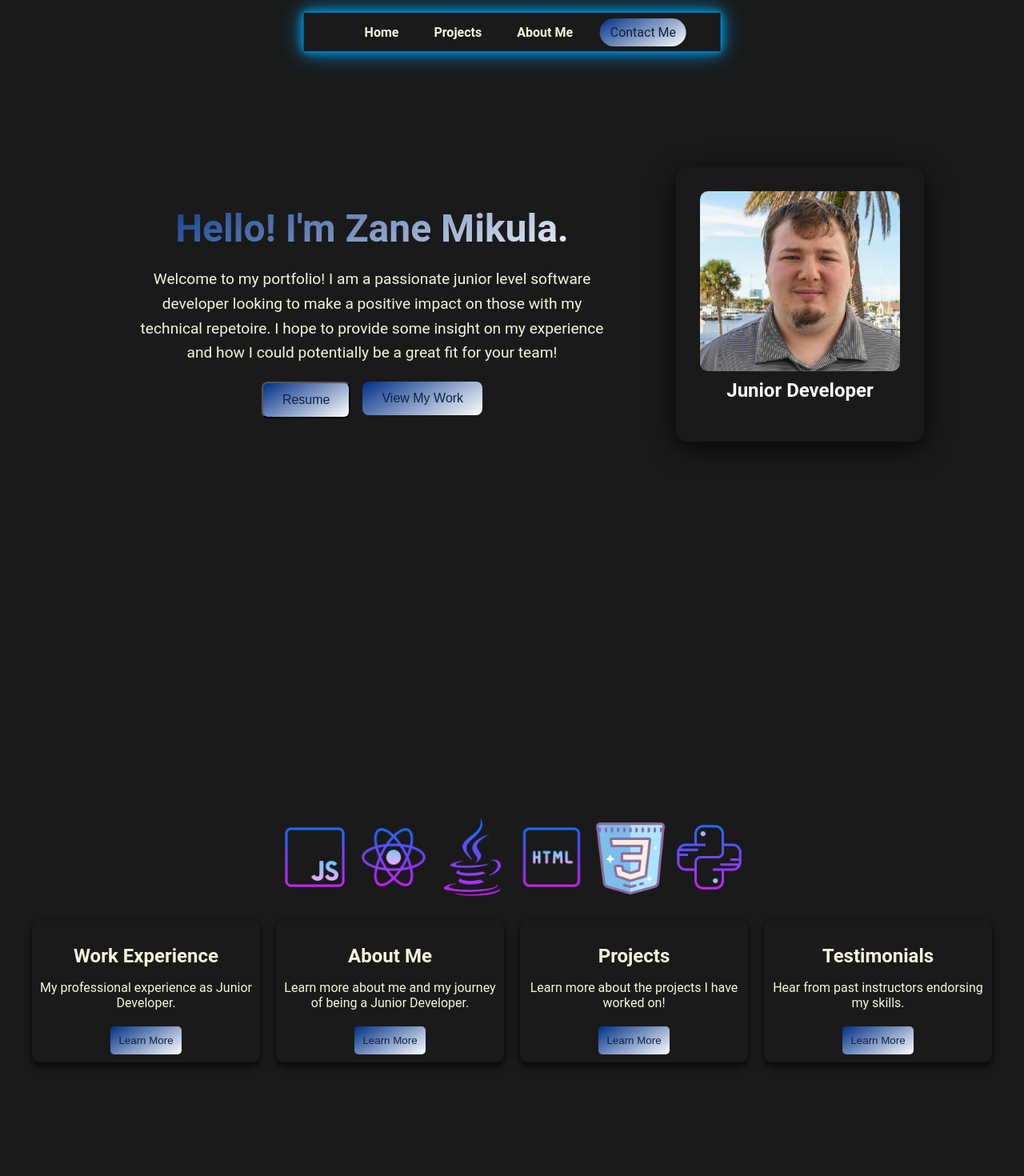
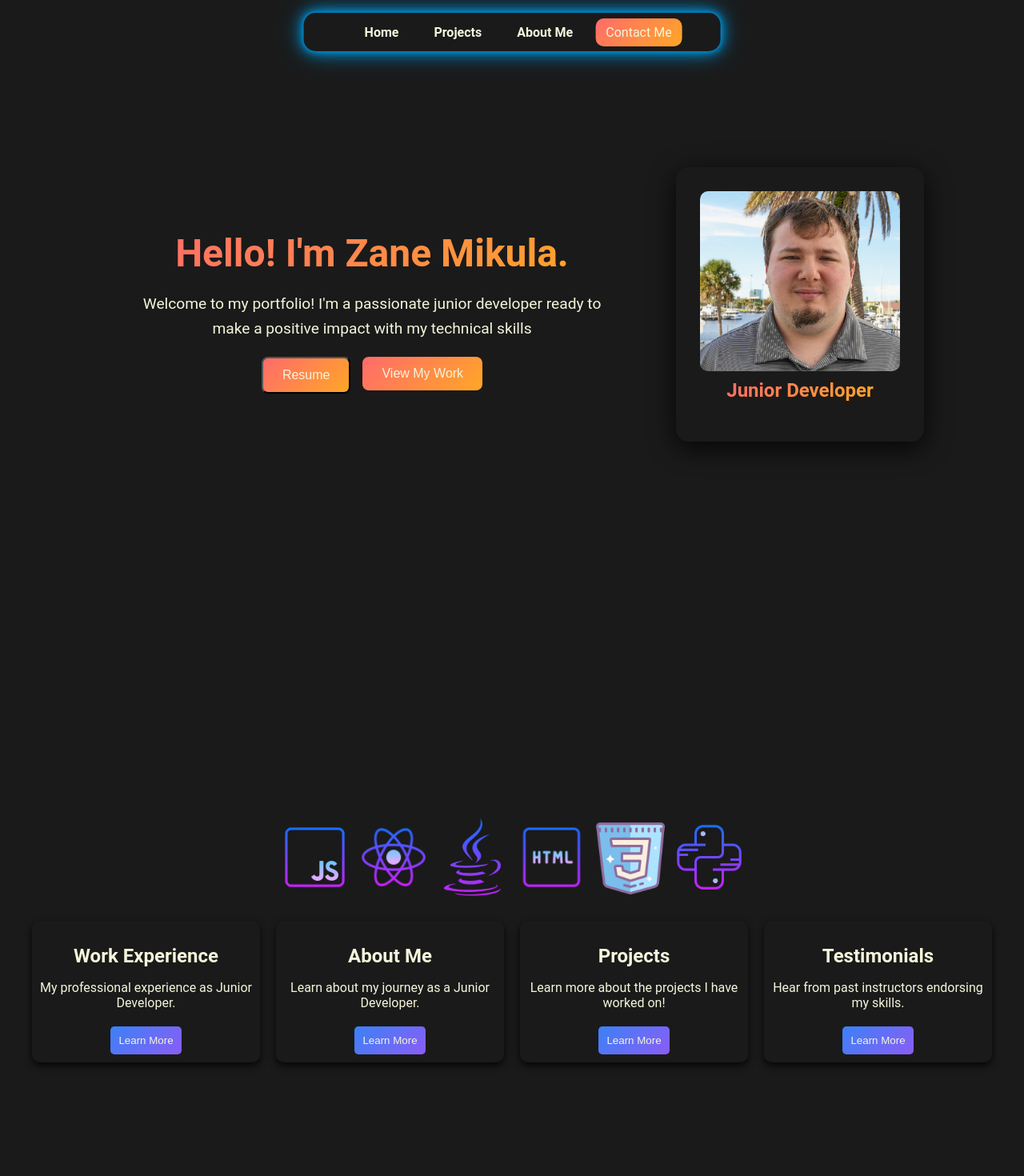
Before and after one commit to mikuza32/websiteportfolio, a React (Create React App) app: page / in a window 1280 px wide. Shown: the top 1470 px of the page at 80% size. Built offline with nearby package versions, Linux system fonts and the light colour scheme; no server answers.

Commit message:
Various UI changes to homepage

```diff
--- a/src/LandingPage/LandingPage.css
+++ b/src/LandingPage/LandingPage.css
@@ -46,7 +46,7 @@ html, body {
 .greeting-desc h1 {
     font-size: 3rem;
     margin: 20px 0;
-    background-image: linear-gradient(150deg, #003087, white);
+    background-image: linear-gradient(135deg, #ff6b6b, #ffa726);
     background-clip: text;
     -webkit-background-clip: text;
     color: transparent;
@@ -84,7 +84,11 @@ html, body {
 }
 
 .personal-img h2 {
-    color: white;
+    background: linear-gradient(135deg, #ff6b6b, #ffa726);
+    background-clip: text;
+    -webkit-background-clip: text;
+    -webkit-text-fill-color: transparent;
+    color: transparent;
     margin: 10px 0 20px 0;
     font-size: 1.5rem;
 }
@@ -98,8 +102,8 @@ html, body {
 }
 
 .view-work-button {
-    background: linear-gradient(150deg, #003087, white);
-    color: #0C2340;
+    background: linear-gradient(135deg, #ff6b6b, #ffa726);
+    color: beige;
     border: none;
     padding: 12px 24px;
     font-size: 1rem;
@@ -115,8 +119,8 @@ html, body {
 }
 
 .download-button {
-    background: linear-gradient(150deg, #003087, white);
-    color: #0C2340;
+    background: linear-gradient(135deg, #ff6b6b, #ffa726);
+    color: beige;
     padding: 12px 24px;
     font-size: 1rem;
     cursor: pointer;
@@ -211,13 +215,13 @@ html, body {
 }
 
 .info-card button {
-    background: linear-gradient(150deg, #003087, white);
+    background: linear-gradient(135deg, #3b82f6, #8b5cf6);
     border: none;
     padding: 10px;
     cursor: pointer;
     border-radius: 5px;
     transition: all 0.3s ease;
-    color: #0C2340;
+    color: beige;
 }
 
 .info-card button:hover {
@@ -322,7 +326,12 @@ html, body {
     width: 100%;
     height: 300px;
     object-fit: cover;
-    border-radius: 2px;
+    border-radius: 20px;
+    transition: transform 0.3s ease;
+}
+
+.project-card img:hover {
+    transform: translateY(-10px);
 }
 
 
--- a/src/LandingPage/LandingPage.jsx
+++ b/src/LandingPage/LandingPage.jsx
@@ -95,9 +95,7 @@ const LandingPage = () => {
                 <section className="greeting-section" id="greeting-section">
                     <div className="greeting-desc" data-aos="fade-down" data-aos-delay="200">
                         <h1>Hello! I'm Zane Mikula.</h1>
-                        <p>Welcome to my portfolio! I am a passionate junior level software developer
-                            looking to make a positive impact on those with my technical repetoire. I hope to provide some insight
-                            on my experience and how I could potentially be a great fit for your team!</p>
+                        <p>Welcome to my portfolio! I'm a passionate junior developer ready to make a positive impact with my technical skills</p>
                         <div className="button-container">
                             <a href="/Zane_Mikula_Junior_Web_Developer.pdf" download>
                                 <button className="download-button">Resume</button>
@@ -135,7 +133,7 @@ const LandingPage = () => {
                         </div>
                         <div className="info-card" data-aos="fade-up" data-aos-delay="100">
                             <h2>About Me</h2>
-                            <p>Learn more about me and my journey of being a Junior Developer.</p>
+                            <p>Learn about my journey as a Junior Developer.</p>
                             <HashLink smooth to="/#aboutMe-section">
                                 <button>Learn More</button>
                             </HashLink>
--- a/src/NavBar/NavBar.css
+++ b/src/NavBar/NavBar.css
@@ -12,7 +12,7 @@
     z-index: 1000;
     max-width: 800px;
     min-width: 100px;
-    border-radius: 1px;
+    border-radius: 15px;
     box-sizing: border-box;
     font-family: Outfit, sans-serif;
     background-color: #1A1A1A;
@@ -39,15 +39,15 @@
 .cta-button {
     padding: 8px 13px;
     font-size: clamp(0.8rem, 2vw, 1rem);
-    background: linear-gradient(150deg, #003087, white);;
-    color: #0C2340;
+    background: linear-gradient(135deg, #ff6b6b, #ffa726);
+    color: beige;
     border: none;
-    border-radius: 20px;
+    border-radius: 10px;
     cursor: pointer;
     transition: background 1s ease-in-out, background-position 0.3s ease-in-out;
     white-space: nowrap;
     font-family: Roboto, sans-serif;
-    margin-left: 20%;
+    margin-left: 15%;
     transition: all 0.3s ease;
 }
 
```
